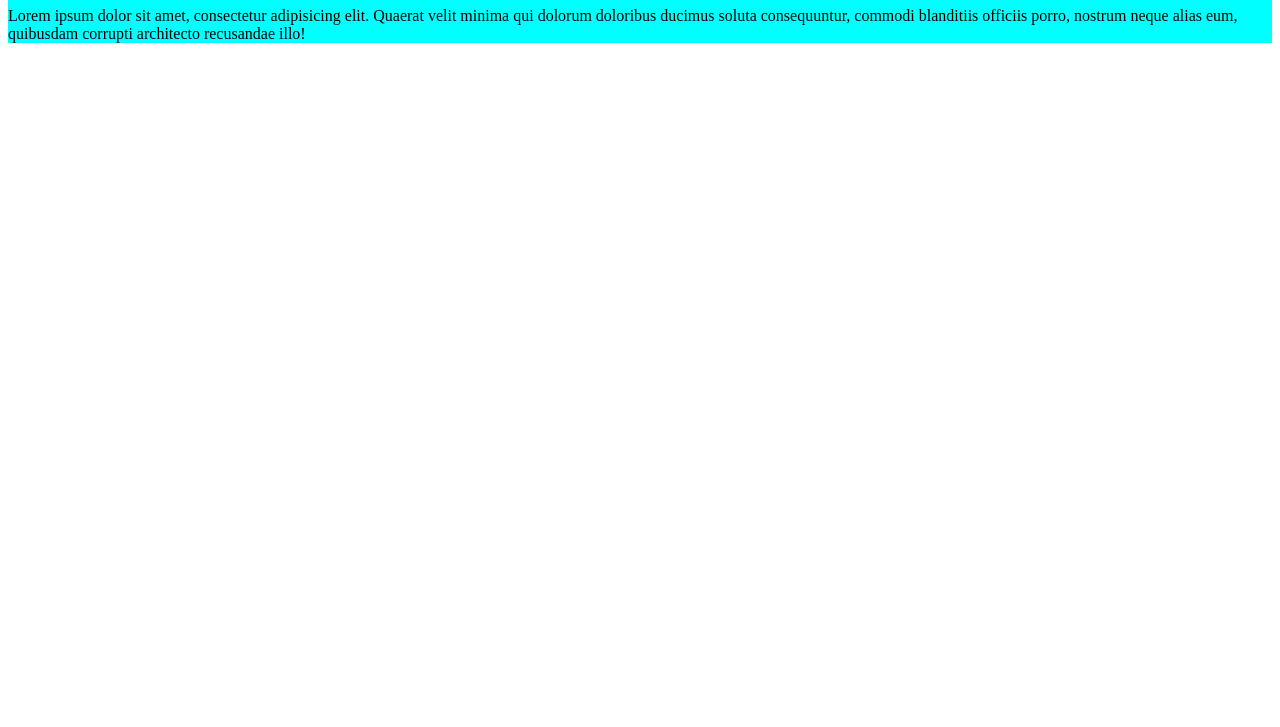
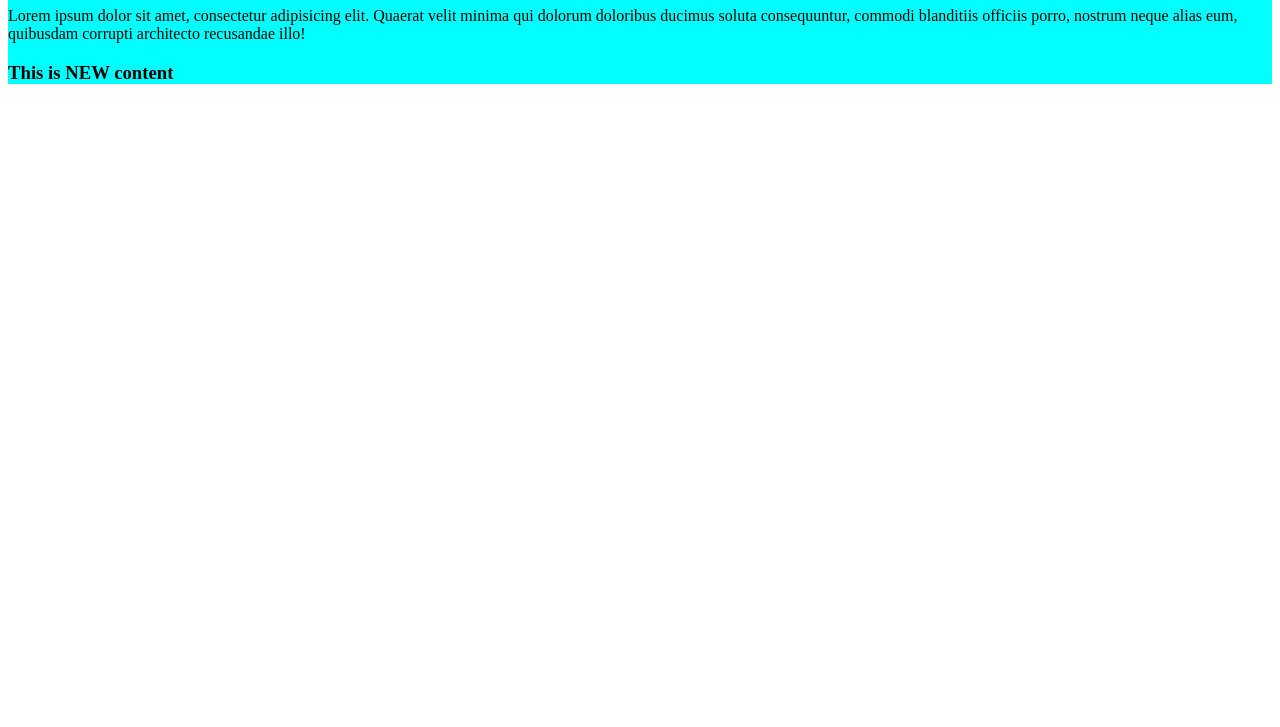
Before and after one commit to tr1st0n/Netlify-Testing, a plain HTML site: page index.html in a window 1280 px wide. Shown: the part 73-800 px from the top of the page. Drawn offline with Linux system fonts and the light colour scheme.

Commit message:
New Content

```diff
--- a/index.html
+++ b/index.html
@@ -11,6 +11,7 @@
     <header>
         <h1 class="title">Hey, Youe Smell</h1>
         <p>Lorem ipsum dolor sit amet, consectetur adipisicing elit. Quaerat velit minima qui dolorum doloribus ducimus soluta consequuntur, commodi blanditiis officiis porro, nostrum neque alias eum, quibusdam corrupti architecto recusandae illo!</p>
+        <h3>This is NEW content</h3>
     </header>
 
 </body>
```
